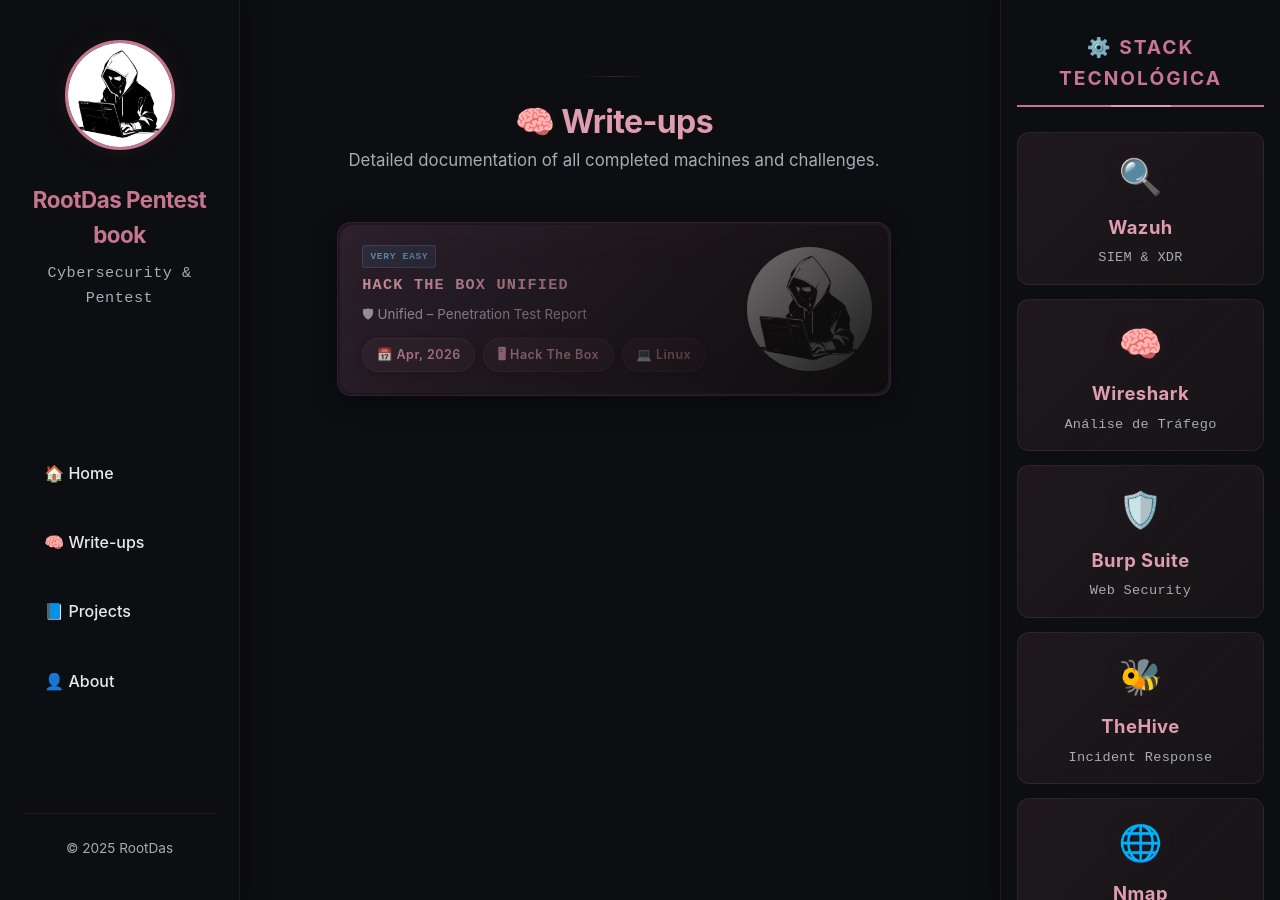
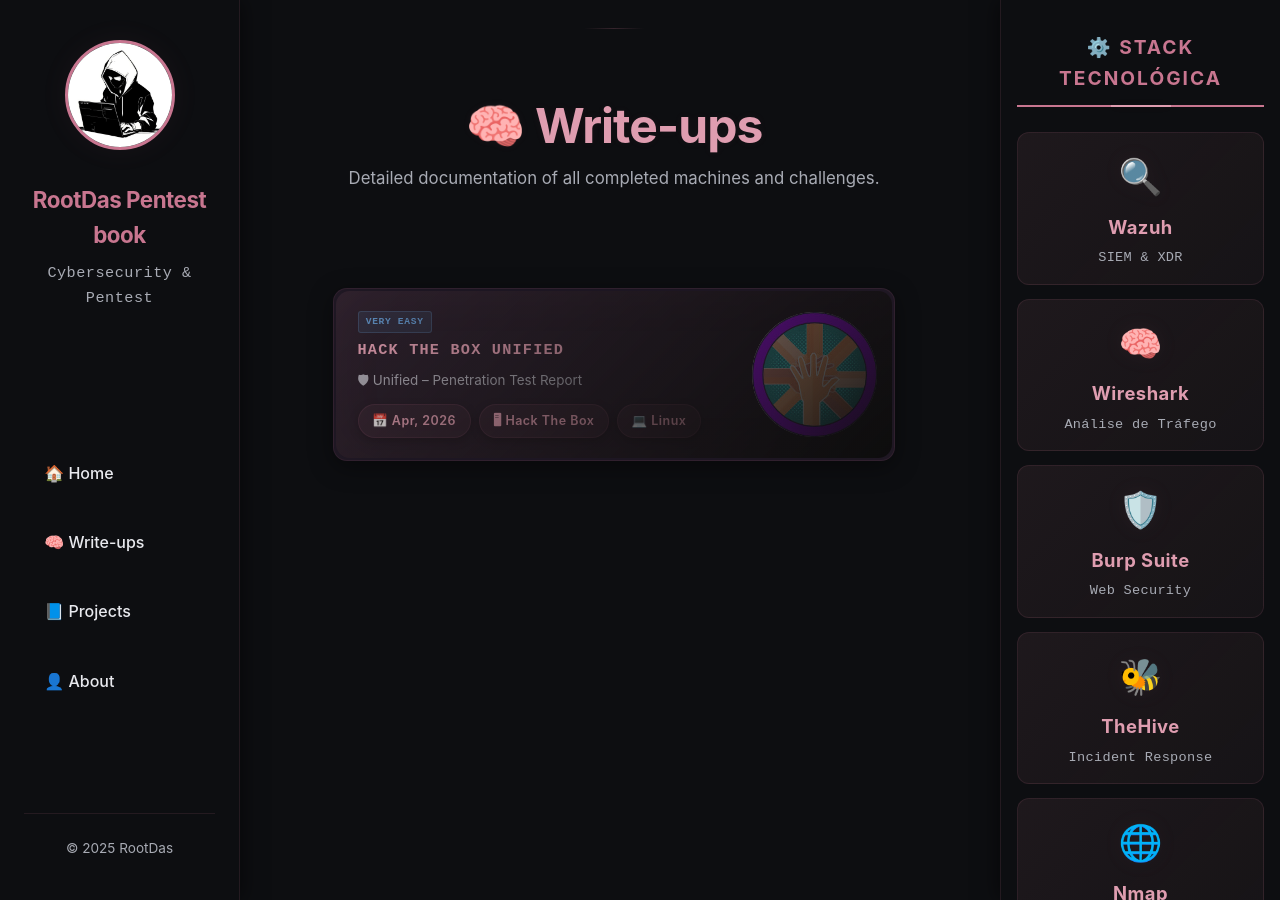
Before and after one commit to Kelme108/portfolio, a Jekyll site: the page built from writeups.html, in a window 1280 px wide and 900 px high. Built offline with Jekyll 4.4.1, drawn with Linux system fonts in a browser that asks for light colours; nearby versions of some CDN libraries.

Commit message:
first template

```diff
--- a/styles/cards.css
+++ b/styles/cards.css
@@ -4,7 +4,8 @@
   flex-direction: column;
   gap: 1.2rem;
   width: 100%;
-  max-width: 900px;
+  max-width: 1300px;        /* ← aumentado de 900px */
+  margin: 0 auto;           /* ← centraliza horizontalmente */
   perspective: 1000px;
 }
 
@@ -231,6 +232,11 @@
 
 /* Responsive */
 @media (max-width: 768px) {
+  .cards {
+    max-width: 100%;
+    padding: 0 1rem;
+  }
+
   .card-content {
     padding: 1.2rem;
     gap: 1.2rem;
--- a/styles/writeups-page.css
+++ b/styles/writeups-page.css
@@ -2,10 +2,11 @@
 .writeups-page .cards {
   display: flex;
   flex-direction: column;
+  align-items: center;        /* ← centraliza os cards */
   gap: 1rem;
   width: 100%;
-  max-width: 900px;
-  margin-top: 2rem;
+  max-width: 1300px;
+  margin: 2rem auto 0;        /* ← auto nas laterais para centralizar */
 }
 
 /* ====== Card ====== */
@@ -153,6 +154,27 @@
   opacity: 1 !important;
 }
 
+/* ====== Header centralizado ====== */
+.writeups-page header {
+  text-align: center;
+  width: 100%;
+  padding: 2.5rem 1rem 1rem;
+}
+
+.writeups-page header h1 {
+  white-space: nowrap;
+  font-size: clamp(1.8rem, 4vw, 3rem);
+}
+
+/* ====== Content wrapper centralizado ====== */
+.writeups-page .content-writeups {
+  display: flex;
+  flex-direction: column;
+  align-items: center;
+  width: 100%;
+  padding: 0 2rem;
+}
+
 /* ====== Empty state ====== */
 .writeups-page .no-results {
   text-align: center;
@@ -177,4 +199,13 @@
     height: 100px;
     padding: 0.75rem;
   }
+
+  .writeups-page header h1 {
+    white-space: normal;        /* ← permite quebra no mobile */
+    font-size: clamp(1.4rem, 6vw, 2rem);
+  }
+
+  .writeups-page .content-writeups {
+    padding: 0 1rem;
+  }
 }
--- a/writeups.html
+++ b/writeups.html
@@ -54,7 +54,7 @@
     </div>
   </div>
   <div class="card-cover">
-    <img src="{{ '/assets/avatar.jpg' | relative_url }}""
+    <img src="{{ '/assets/unified.jpg' | relative_url }}""
          alt="{{ writeup.title }}" loading="lazy">
   </div>
 </a>
```
Also changed, not shown: _writeups/hackthebox/unified.md (+18 -18 lines), 6 other files.
